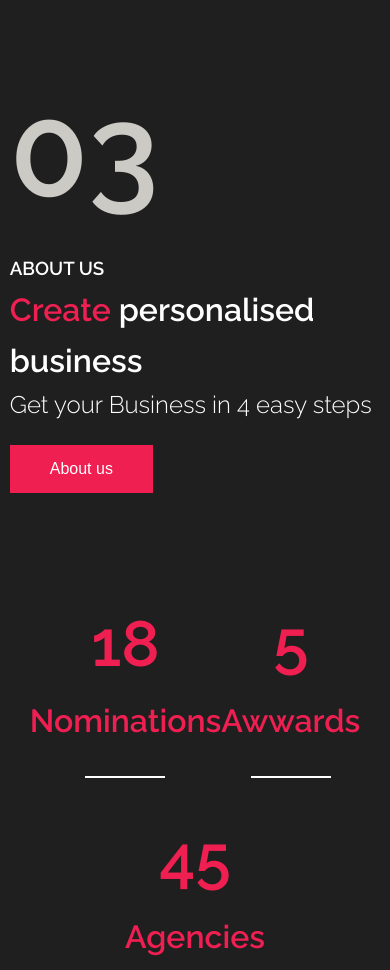
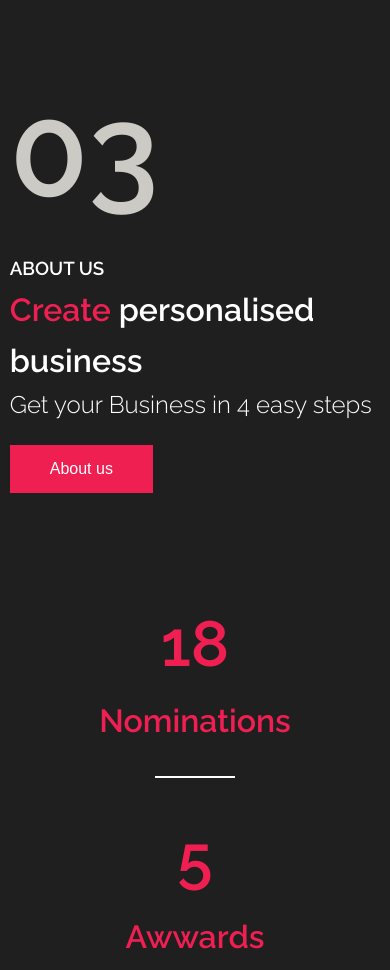
Before and after one commit to milivojevicentijevic/biznis, a PHP site: page / in a window 390 px wide. Shown: the part 5530-6500 px from the top of the page. Run offline with PHP 8.4, Linux system fonts and the light colour scheme; some libraries are stand-ins or nearby versions.

Commit message:
business responsive

```diff
--- a/scss/style.css
+++ b/scss/style.css
@@ -616,6 +616,14 @@ black heading
           flex: 0 0 28%;
 }
 
+@media (max-width: 767px) {
+  .business .counter .col {
+    -webkit-box-flex: 0;
+        -ms-flex: 0 0 100%;
+            flex: 0 0 100%;
+  }
+}
+
 .business .counter .col h2 {
   color: #ef1f52;
   font-size: 4rem;
--- a/scss/style.scss
+++ b/scss/style.scss
@@ -320,6 +320,9 @@ black heading
         text-align: center;
         .col {
             flex: 0 0 28%;
+            @media (max-width: 767px) {
+                flex: 0 0 100%;
+            }
             h2 {
                 color: $pink;
                 font-size: 4rem;
```
Also changed, not shown: 1 other file.
